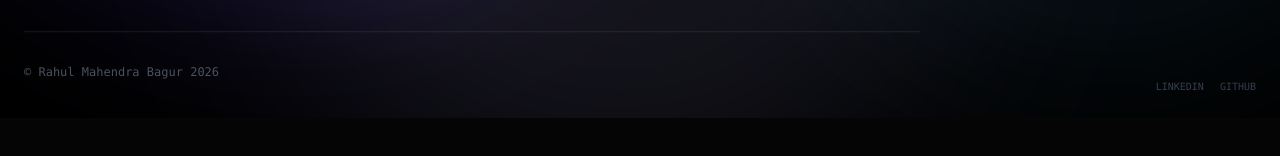
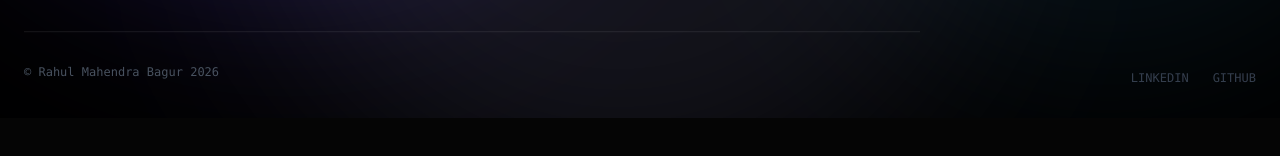
Before and after one commit to rahulbagur/rahulbagur.github.io, a React (Vite) app: page / in a window 1280 px wide. Shown: the part 682-838 px from the top of the page. Built offline with nearby package versions, Linux system fonts and the light colour scheme.

Commit message:
UI: Align footer links with nav bar and increase font size

```diff
--- a/components/Layout.tsx
+++ b/components/Layout.tsx
@@ -224,13 +224,13 @@ const Layout: React.FC<LayoutProps> = ({ children }) => {
       </div>
 
       {/* Subtle Footer */}
-      <footer className={`fixed bottom-6 right-6 z-40 text-[10px] text-gray-700 font-mono transition-opacity duration-[2000ms] ${introComplete ? 'opacity-100' : 'opacity-0'}`}>
-        <div className="flex gap-4">
+      <footer className={`fixed bottom-8 left-0 w-full z-40 text-xs text-gray-700 font-mono transition-opacity duration-[2000ms] ${introComplete ? 'opacity-100' : 'opacity-0'} pointer-events-none`}>
+        <div className="max-w-7xl mx-auto px-6 flex justify-end gap-6 pointer-events-auto">
           <a
             href="https://www.linkedin.com/in/rahulbagur"
             target="_blank"
             rel="noopener noreferrer"
-            className="hover:text-gray-400 transition-colors"
+            className="hover:text-white transition-colors"
           >
             LINKEDIN
           </a>
@@ -238,7 +238,7 @@ const Layout: React.FC<LayoutProps> = ({ children }) => {
             href="https://github.com/rahulbagur/"
             target="_blank"
             rel="noopener noreferrer"
-            className="hover:text-gray-400 transition-colors"
+            className="hover:text-white transition-colors"
           >
             GITHUB
           </a>
```
